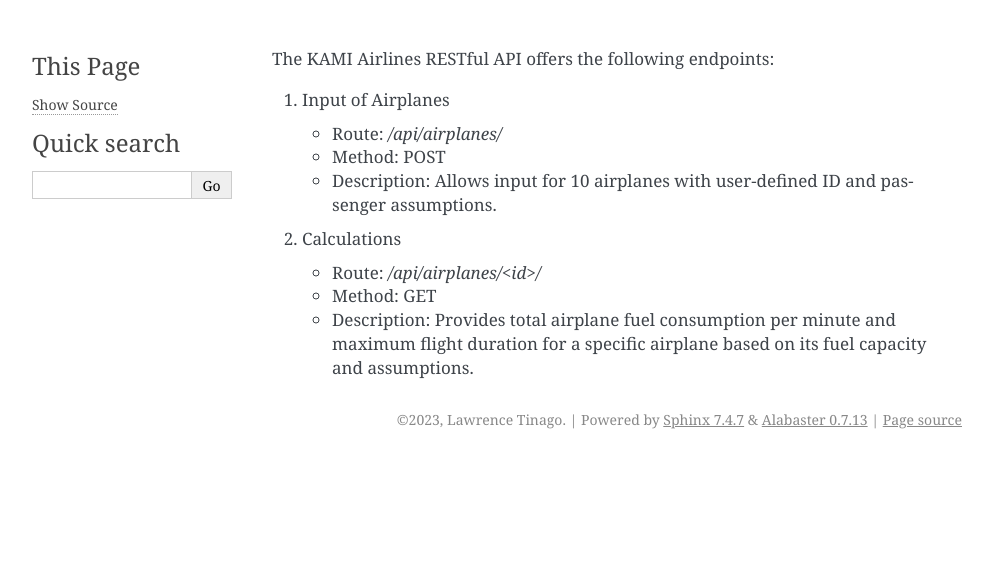
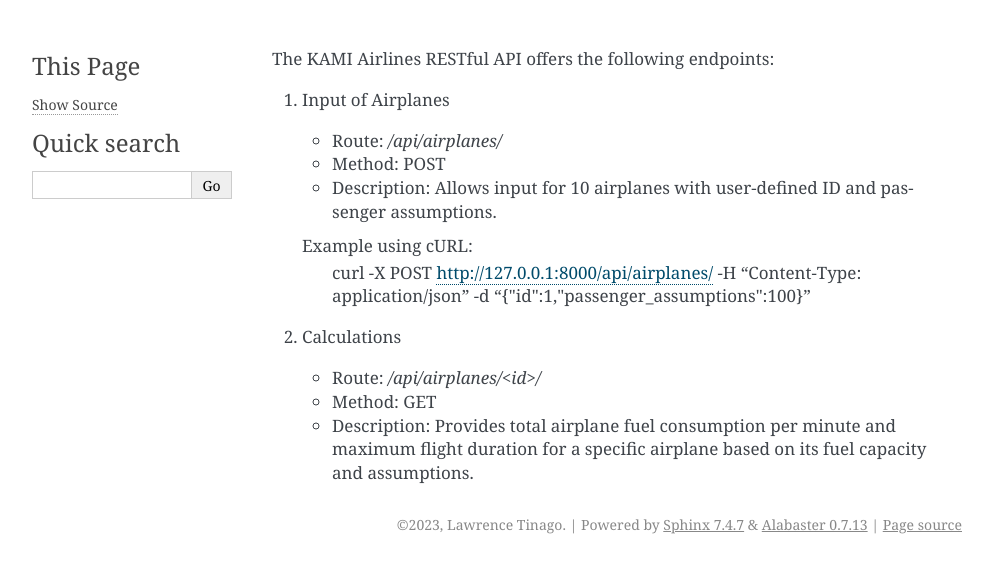
Before and after one commit to lawrence-tin/kami-, a Sphinx documentation site: the page built from source/API_Endpoints.rst, in a window 1280 px wide. Shown: the top 573 px of the page, without its empty margins (148-1141 px from the left). Built offline with Sphinx 7.4.7, drawn with Linux system fonts in a browser that asks for light colours.

Commit message:
Editing curl code & requirements.txt

```diff
--- a/source/API_Endpoints.rst
+++ b/source/API_Endpoints.rst
@@ -6,6 +6,9 @@
    - Method: POST
    - Description: Allows input for 10 airplanes with user-defined ID and passenger assumptions.
 
+   Example using cURL:
+    curl -X POST http://127.0.0.1:8000/api/airplanes/ -H "Content-Type: application/json" -d "{\"id\":1,\"passenger_assumptions\":100}"
+
 2. Calculations
 
    - Route: `/api/airplanes/<id>/`
```
Also changed, not shown: 2 other files.
